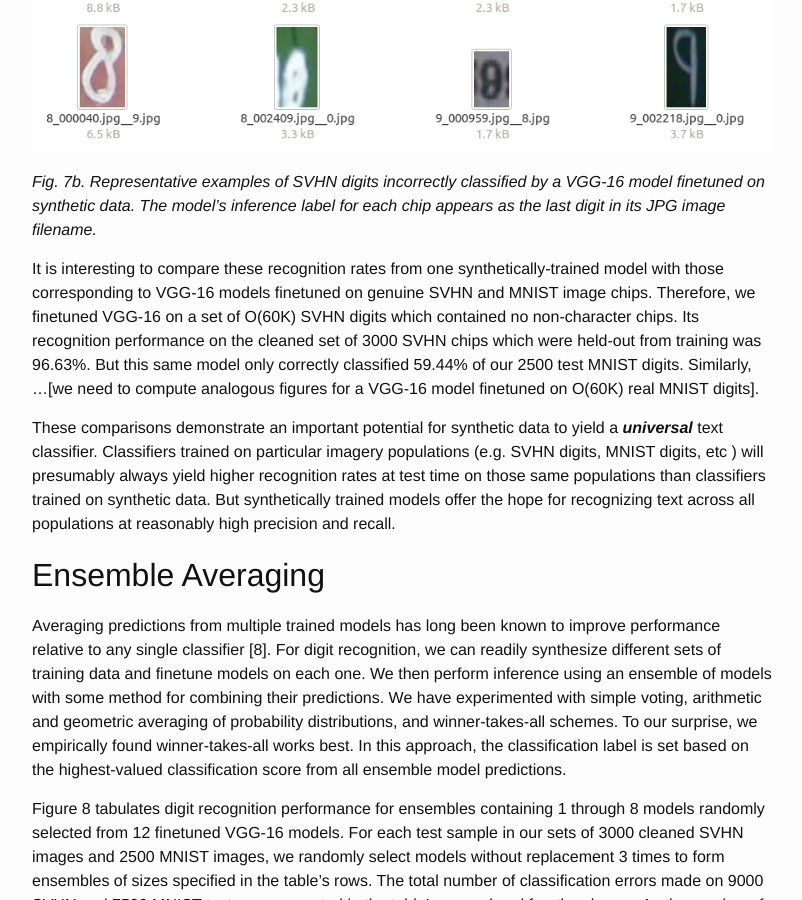
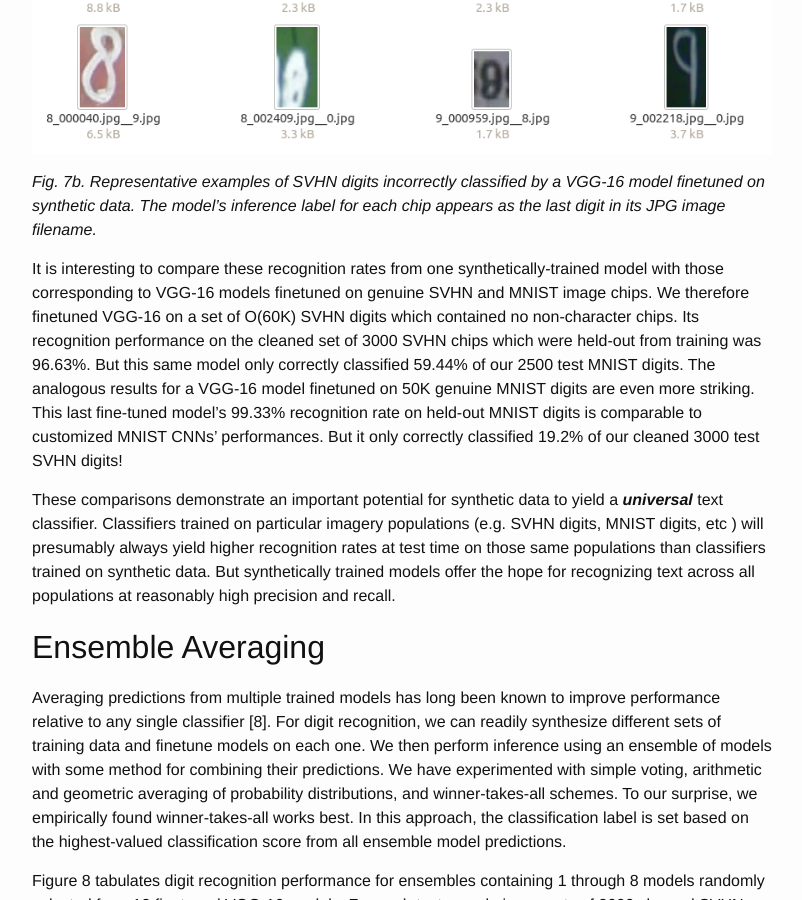
Before and after one commit to PeterCho/blog, a Jekyll site: the page built from _posts/2016-02-21-cvml.markdown, in a window 1280 px wide and 900 px high, scrolled down 8010 px. Shown: the whole window, without its empty margins (238-1040 px from the left). Built offline with Jekyll 4.4.1, drawn with Linux system fonts in a browser that asks for light colours.

Commit message:
Added discussion about VGG16 finetuned on MNIST digits

```diff
--- a/_posts/2016-02-21-cvml.markdown
+++ b/_posts/2016-02-21-cvml.markdown
@@ -205,13 +205,16 @@ for each chip appears as the last digit in its JPG image filename.*
 
 It is interesting to compare these recognition rates from one
 synthetically-trained model with those corresponding to VGG-16 models
-finetuned on genuine SVHN and MNIST image chips.  Therefore, we finetuned
+finetuned on genuine SVHN and MNIST image chips.  We therefore finetuned
 VGG-16 on a set of O(60K) SVHN digits which contained no non-character
 chips.  Its recognition performance on the cleaned set of 3000 SVHN chips
 which were held-out from training was 96.63%.  But this same model only
-correctly classified 59.44% of our 2500 test MNIST digits.  Similarly,
-...[we need to compute analogous figures for a VGG-16 model finetuned on
-O(60K) real MNIST digits].
+correctly classified 59.44% of our 2500 test MNIST digits.  The analogous
+results for a VGG-16 model finetuned on 50K genuine MNIST digits are even
+more striking.  This last fine-tuned model's 99.33% recognition rate on
+held-out MNIST digits is comparable to customized MNIST CNNs' performances.
+But it only correctly classified 19.2% of our cleaned 3000 test SVHN
+digits!
 
 These comparisons demonstrate an important potential for synthetic data to
 yield a **_universal_** text classifier.  Classifiers trained on particular
```
